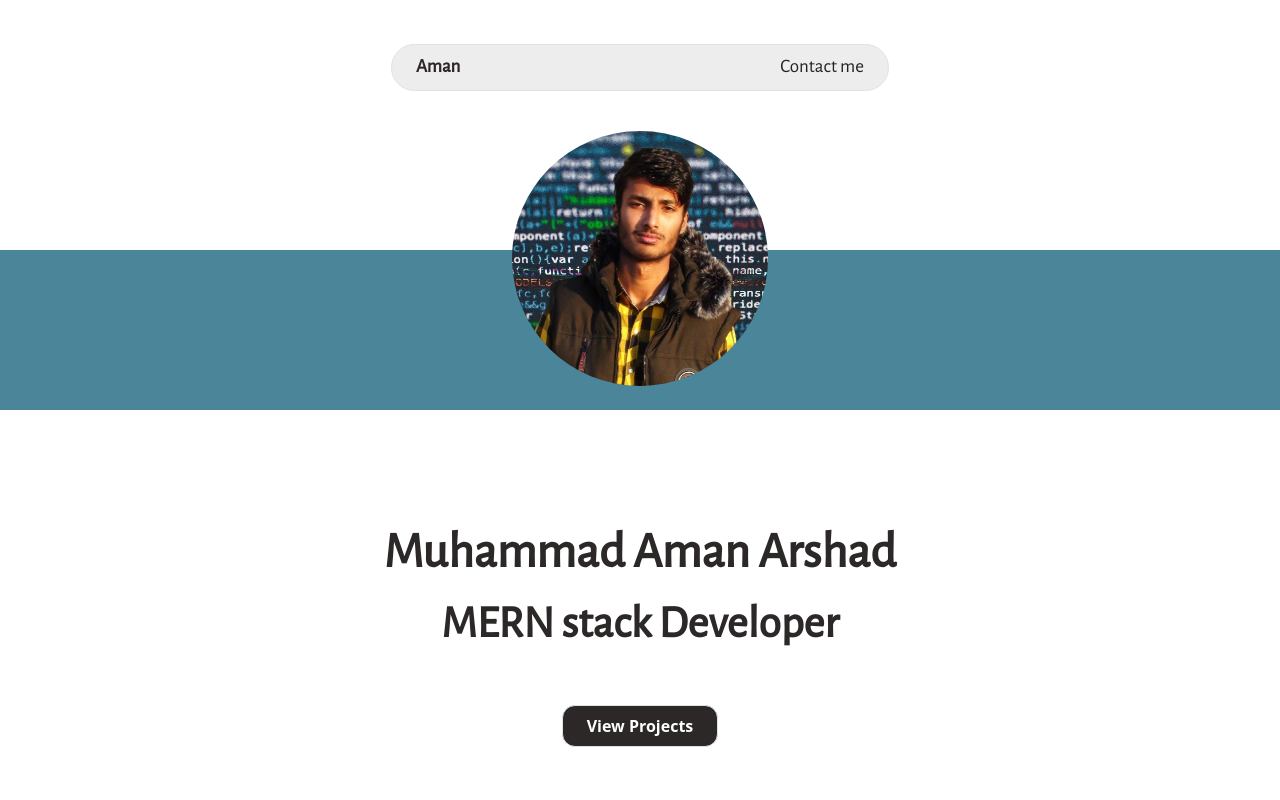
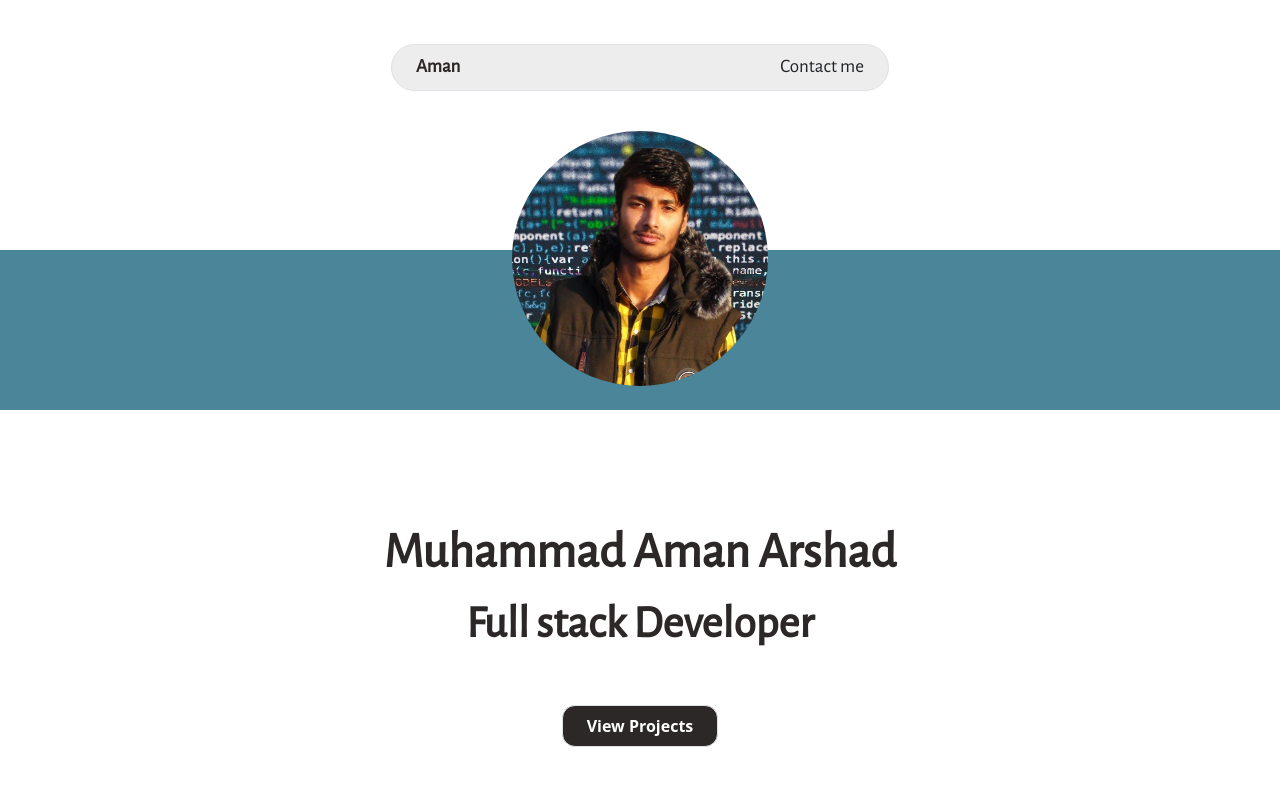
Before and after one commit to git-mana/portfolio, a React (Vite) app: page /portfolio in a window 1280 px wide. Shown: the top 800 px of the page. Built offline with nearby package versions, Linux system fonts and the light colour scheme.

Commit message:
hover scale on image added

```diff
--- a/src/pages/Portfolio.jsx
+++ b/src/pages/Portfolio.jsx
@@ -9,12 +9,12 @@ const Portfolio = () => {
   <div className="portfolio-Container flex flex-col justify-center" >
       <Navbar/>
       <div className="photocard h-[50vh]">
-        <div className="myphoto flex justify-center items-center mt-[5vh]  "><img className=' w-[20vw]  rounded-[50%] transition duration-300 hover:grayscale' src={myImg} alt="" /></div>
+        <div className="myphoto flex justify-center items-center mt-[5vh]  "><img className=' w-[20vw]  rounded-[50%] transition duration-300 hover:grayscale hover:scale-110' src={myImg} alt="" /></div>
         <div className="rectangleDesign w-full bg-[#4a8599] h-[20vh] relative bottom-[17vh] -z-10"></div>
       </div>
           <div className='portfolio_content flex flex-col justify-center items-center m-4 '>
             <div className='landpage_name text-[50px] font-extrabold font-alegreya text-[#2C2828]'>Muhammad Aman Arshad</div>
-            <div className=' landpage_label text-[45px] font-extrabold font-alegreya text-[#2C2828]'>MERN stack Developer</div>
+            <div className=' landpage_label text-[45px] font-extrabold font-alegreya text-[#2C2828]'>Full stack Developer</div>
           </div>
               <div className="projectShowcaseButton flex justify-center m-4 gap-4">
                 <button className="projectShowcase_Button border border-solid rounded-[13px] bg-[#2C2828] flex flex-row items-center pl-6 pr-6 pt-2 pb-2 gap-3 hover:bg-[#3b3636]" onClick={() => {
```
